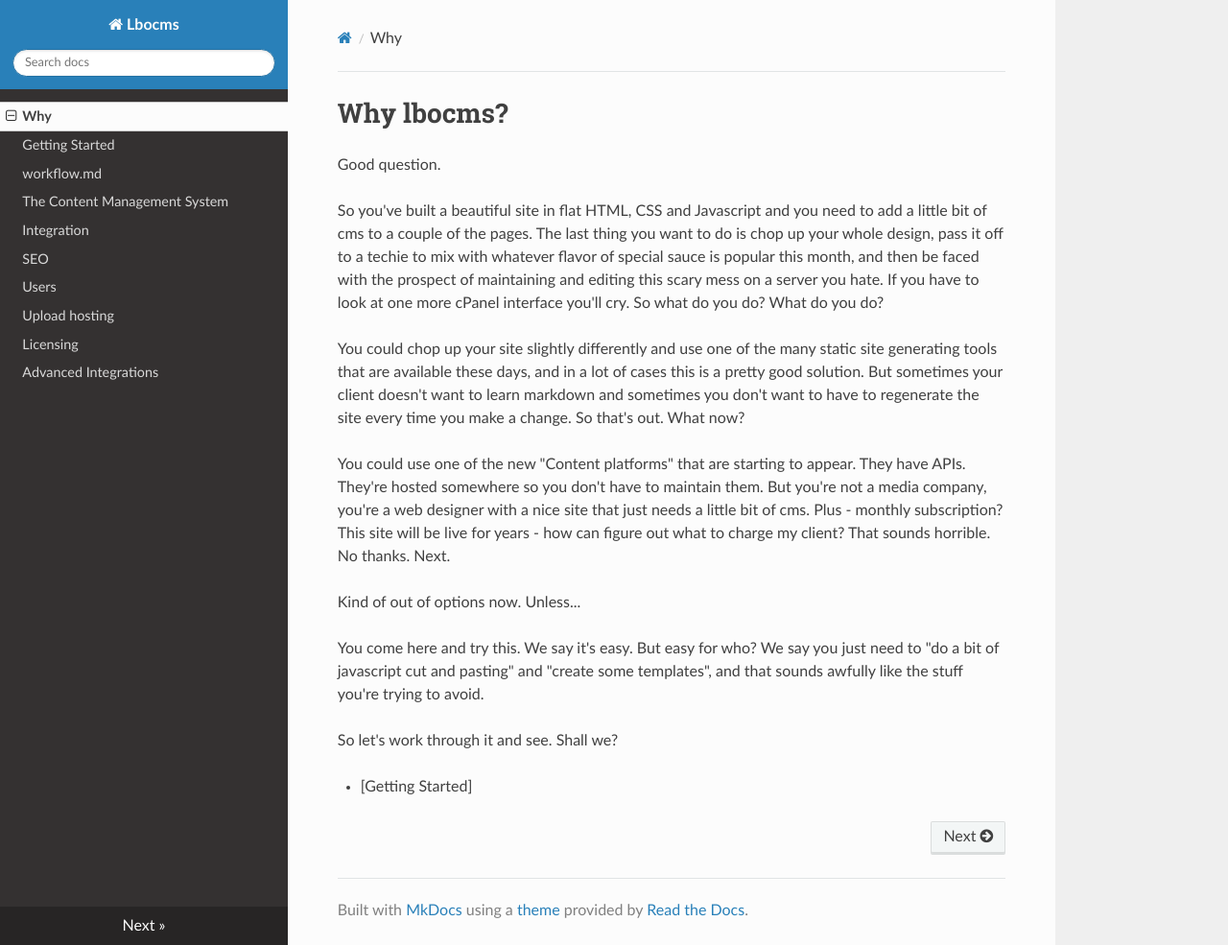
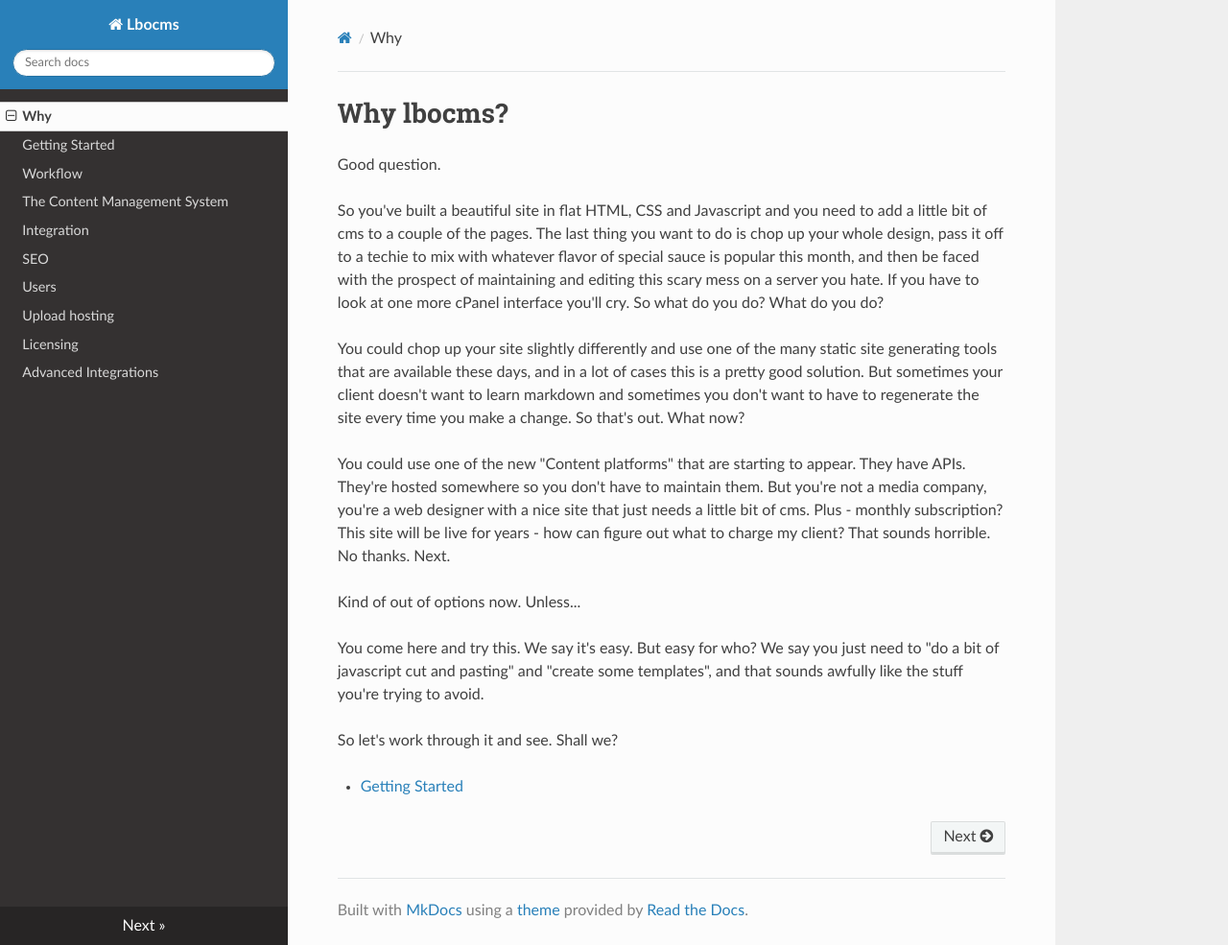
Before and after one commit to mattthehoople/lbocms, an MkDocs documentation site: the page built from docs/index.md, in a window 1280 px wide and 985 px high. Shown: the whole window at 96% size. Built offline with MkDocs 1.6.1, drawn with Linux system fonts in a browser that asks for light colours; nearby versions of some CDN libraries; old or Windows-style settings are respelled for this version of MkDocs.

Commit message:
Fixed broken links.

```diff
--- a/docs/index.md
+++ b/docs/index.md
@@ -15,4 +15,4 @@ You come here and try this. We say it's easy. But easy for who? We say you just
 
 So let's work through it and see. Shall we?
 
-- [Getting Started]
+- [Getting Started](getting_started/)
--- a/mkdocs.yml
+++ b/mkdocs.yml
@@ -2,7 +2,7 @@ site_name: Lbocms
 pages:
 - [index.md, Why]
 - [getting_started.md, Getting Started]
-- [workflow.md, workflow.md]
+- [workflow.md, Workflow]
 - [cms.md, The Content Management System]
 - [integration.md, Integration]
 - [seo.md, SEO]
```
Also changed, not shown: site/advanced/index.html, site/cms/index.html, site/getting_started/index.html, site/index.html, site/integration/index.html, site/licensing/index.html, site/s3/index.html, site/seo/index.html, site/users/index.html, site/workflow/index.html.
